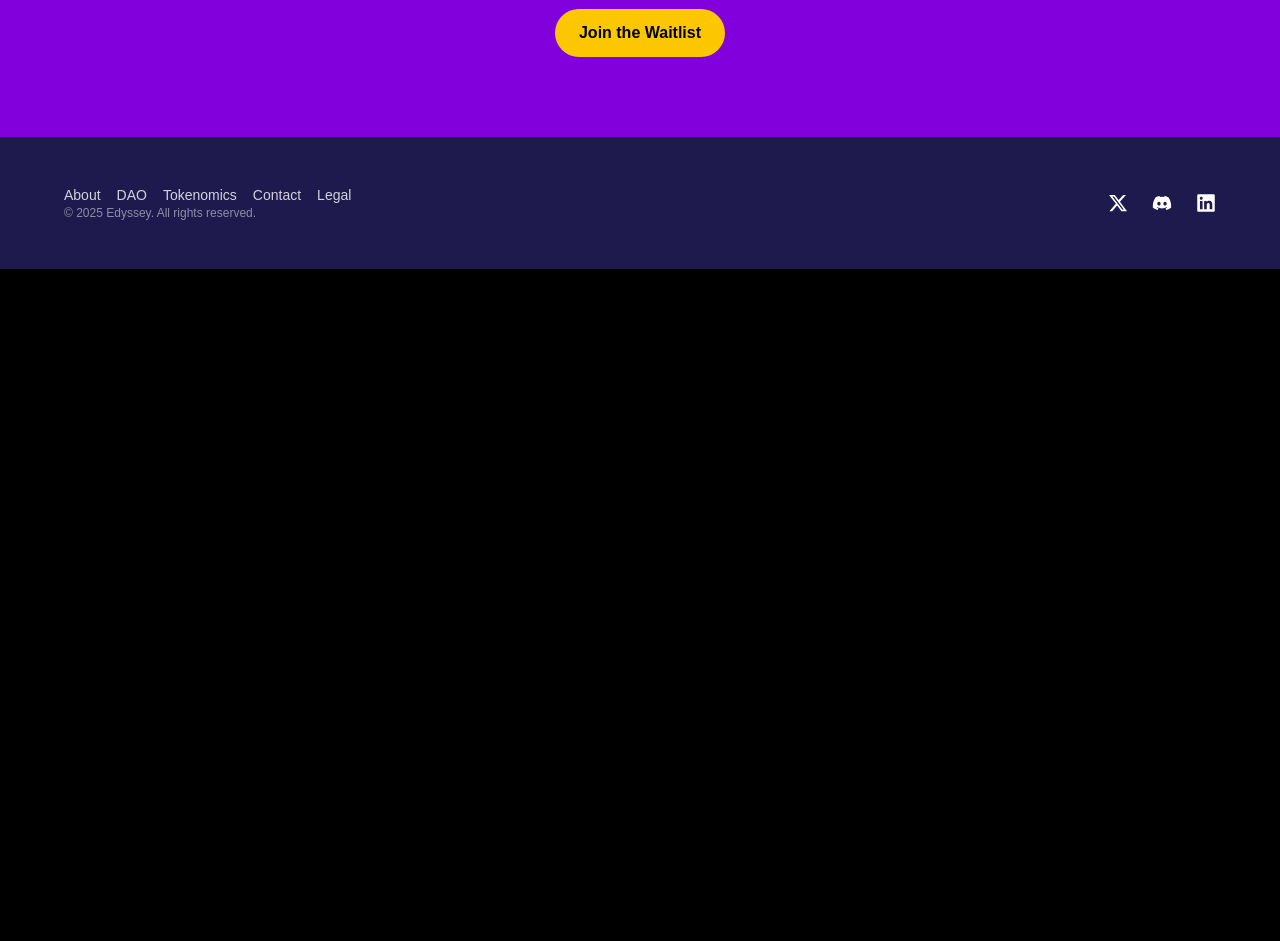
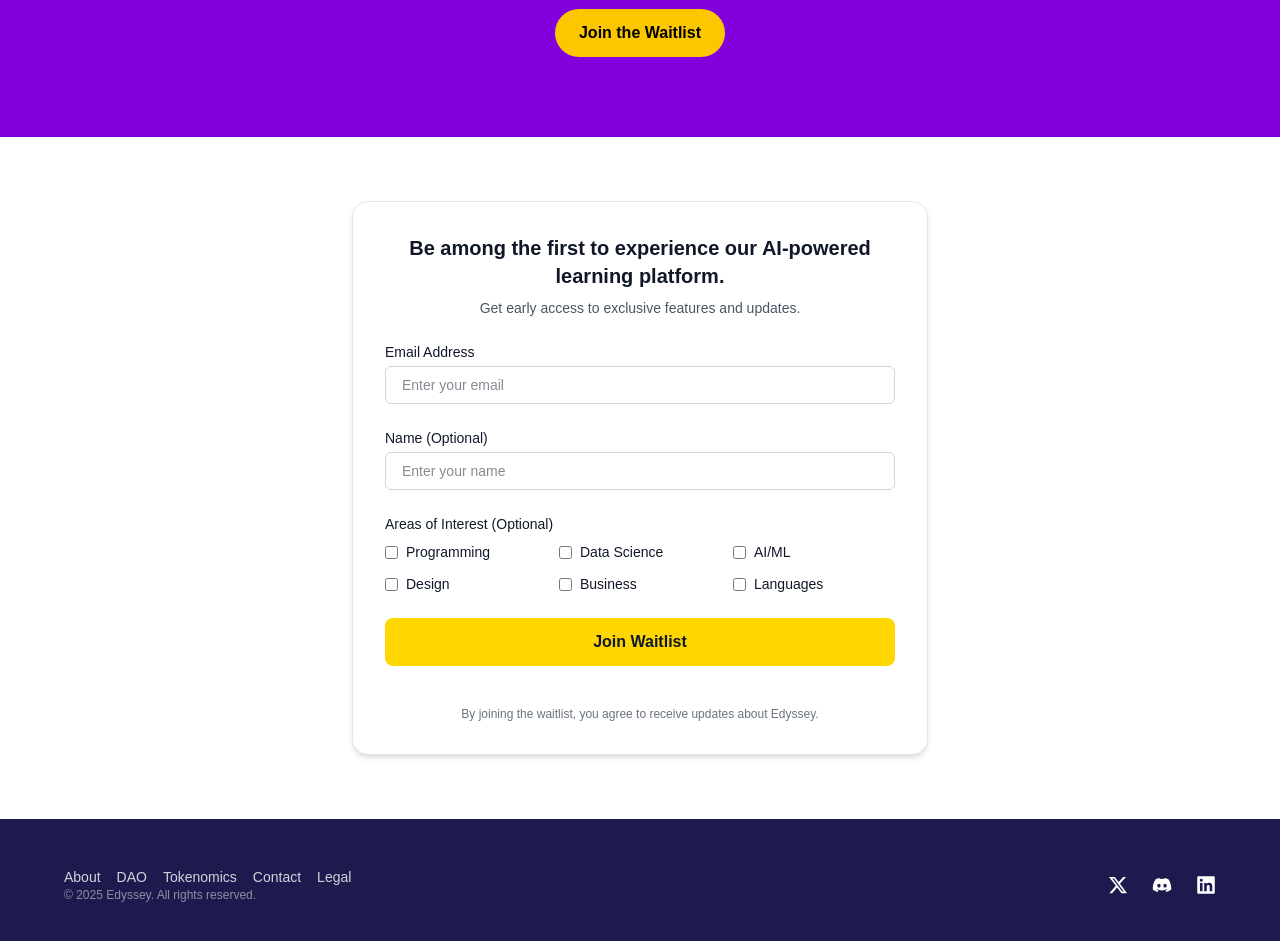
Before and after one commit to Artistkent/EdysseyWebsite, a Next.js app: page / in a window 1280 px wide. Shown: the part 4700-5641 px from the top of the page. Before the commit the page ends 4969 px from the top, so only its background shows below. Built offline with nearby package versions, Linux system fonts and the light colour scheme.

Commit message:
Form added

```diff
--- /dev/null
+++ b/src/app/components/WaitListForm.tsx
@@ -0,0 +1,114 @@
+'use client';
+
+import { useState } from 'react';
+
+export default function WaitlistForm() {
+  const [form, setForm] = useState({
+    email: '',
+    name: '',
+    interests: [] as string[],
+  });
+
+  const handleCheckboxChange = (value: string) => {
+    setForm((prev) => {
+      const interests = prev.interests.includes(value)
+        ? prev.interests.filter((v) => v !== value)
+        : [...prev.interests, value];
+      return { ...prev, interests };
+    });
+  };
+
+  const handleSubmit = (e: React.FormEvent) => {
+    e.preventDefault();
+    console.log('Form submitted:', form);
+    // You can POST this to your /api/join or external service
+  };
+
+  const interestOptions = [
+    'Programming',
+    'Data Science',
+    'AI/ML',
+    'Design',
+    'Business',
+    'Languages',
+  ];
+
+  return (
+    <section className="bg-white text-gray-900 py-16 px-6">
+      <div className="max-w-xl mx-auto bg-white p-8 rounded-2xl shadow-md border border-gray-200">
+        <h2 className="text-xl font-semibold mb-2 text-center">
+          Be among the first to experience our AI-powered learning platform.
+        </h2>
+        <p className="text-sm text-gray-600 mb-6 text-center">
+          Get early access to exclusive features and updates.
+        </p>
+
+        <form onSubmit={handleSubmit} className="space-y-6">
+          {/* Email */}
+          <div>
+            <label className="block text-sm font-medium mb-1" htmlFor="email">
+              Email Address
+            </label>
+            <input
+              type="email"
+              required
+              value={form.email}
+              onChange={(e) => setForm({ ...form, email: e.target.value })}
+              className="w-full border border-gray-300 rounded-md px-4 py-2 text-sm focus:outline-none focus:ring-2 focus:ring-primary"
+              placeholder="Enter your email"
+              id="email"
+            />
+          </div>
+
+          {/* Name */}
+          <div>
+            <label className="block text-sm font-medium mb-1" htmlFor="name">
+              Name (Optional)
+            </label>
+            <input
+              type="text"
+              value={form.name}
+              onChange={(e) => setForm({ ...form, name: e.target.value })}
+              className="w-full border border-gray-300 rounded-md px-4 py-2 text-sm focus:outline-none"
+              placeholder="Enter your name"
+              id="name"
+            />
+          </div>
+
+          {/* Interests */}
+          <div>
+            <label className="block text-sm font-medium mb-2">
+              Areas of Interest (Optional)
+            </label>
+            <div className="grid grid-cols-2 sm:grid-cols-3 gap-3">
+              {interestOptions.map((interest) => (
+                <label key={interest} className="inline-flex items-center gap-2 text-sm">
+                  <input
+                    type="checkbox"
+                    checked={form.interests.includes(interest)}
+                    onChange={() => handleCheckboxChange(interest)}
+                    className="accent-primary"
+                  />
+                  {interest}
+                </label>
+              ))}
+            </div>
+          </div>
+
+          {/* Submit */}
+          <button
+            type="submit"
+            className="w-full bg-primary text-secondary font-semibold py-3 rounded-lg hover:bg-yellow-400 transition"
+          >
+            Join Waitlist
+          </button>
+
+          {/* Consent */}
+          <p className="text-xs text-center text-gray-500 mt-4">
+            By joining the waitlist, you agree to receive updates about Edyssey.
+          </p>
+        </form>
+      </div>
+    </section>
+  );
+}
--- a/src/app/page.tsx
+++ b/src/app/page.tsx
@@ -11,6 +11,7 @@ import WaitlistCTA from './components/WaitlistCTA';
 import Footer from './components/Footer';
 
 import { motion } from "motion/react"
+import WaitlistForm from './components/WaitListForm';
 
 export default function Home() {
   return (
@@ -88,6 +89,15 @@ export default function Home() {
      <WaitlistCTA />
      </motion.div>
 
+     <motion.div
+  initial={{ opacity: 0, y: 40 }}
+  whileInView={{ opacity: 1, y: 0 }}
+  transition={{ duration: 0.5, delay: 0.1 }}
+  viewport={{ once: true }}
+>
+     <WaitlistForm />
+     </motion.div>
+
       <motion.div
   initial={{ opacity: 0, y: 40 }}
   whileInView={{ opacity: 1, y: 0 }}
```
